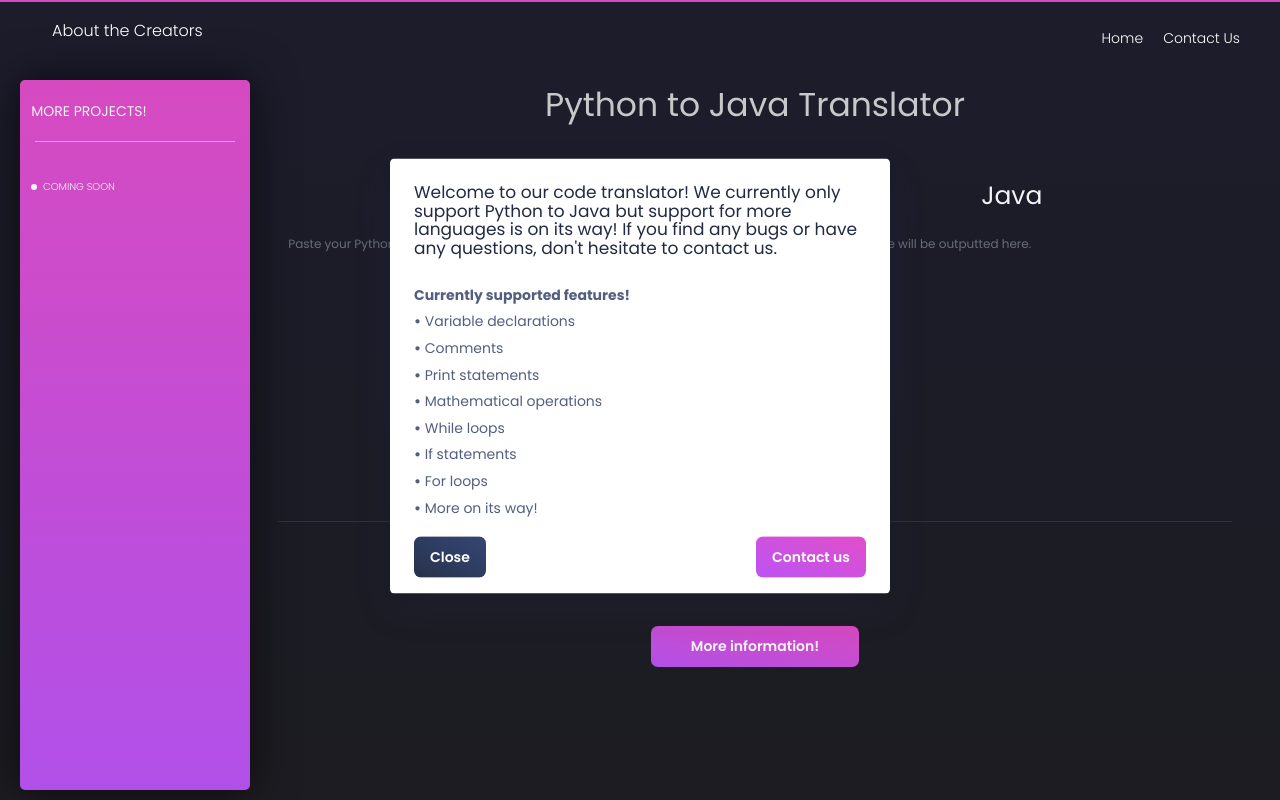
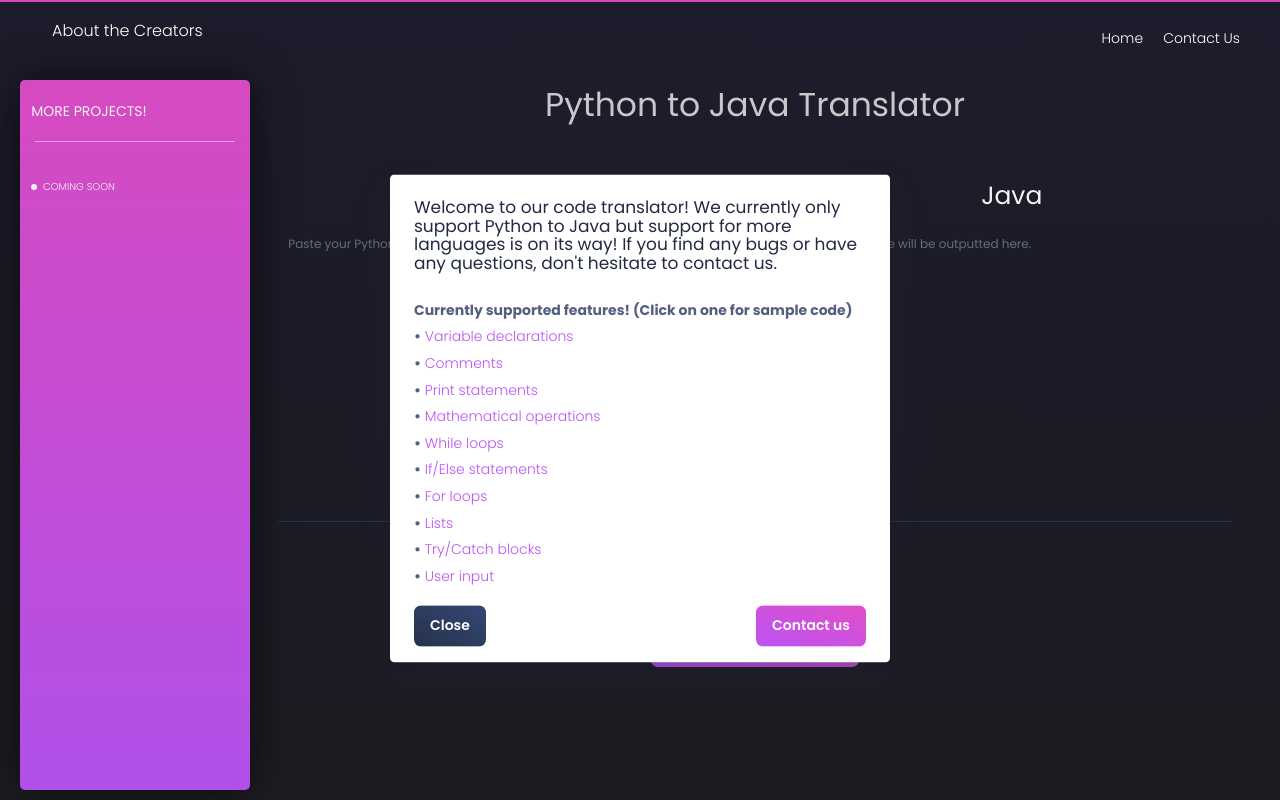
Before and after one commit to parkerswanson19/PythonJavaTranslator, a Django app: page /translator/ in a window 1280 px wide, after a click on "More information!". Run offline with Django 3.2, Linux system fonts and the light colour scheme; some libraries are stand-ins or nearby versions.

Commit message:
Started working on sample code segments and fixed some bugs

```diff
--- a/templates/translator.html
+++ b/templates/translator.html
@@ -94,7 +94,6 @@ Tip 2: you can also add an image using data-image tag
                                 <ul>
                                     <li>
                                         <div class="form-group">
-
                                             <label class="names">Python</label>
                                             <textarea id="input" name="content" rows="20" cols="80" class="form-control" placeholder="Paste your Python code here!" value="Mike">{{ code.input }}</textarea>
                                         </div>
@@ -150,16 +149,56 @@ Tip 2: you can also add an image using data-image tag
                                                                 }
                                                             </style>
                                                             <ul>
-                                                                <li><strong>Currently supported features!</strong></li>
-                                                                <li><strong>&#8226</strong> Variable declarations</li>
-                                                                <li><strong>&#8226</strong> Comments</li>
-                                                                <li><strong>&#8226</strong> Print statements</li>
-                                                                <li><strong>&#8226</strong> Mathematical operations</li>
-                                                                <li><strong>&#8226</strong> While loops</li>
-                                                                <li><strong>&#8226</strong> If statements</li>
-                                                                <li><strong>&#8226</strong> For loops</li>
-                                                                <li><strong>&#8226</strong> More on its way!</li>
+                                                                <li><strong>Currently supported features! (Click on one for sample code)</strong></li>
+                                                                <li><strong>&#8226</strong> <a href="#" onclick='variables()' data-dismiss="modal">Variable declarations</a></li>
+                                                                <li><strong>&#8226</strong> <a href="#" onclick='comments()' data-dismiss="modal">Comments</a></li>
+                                                                <li><strong>&#8226</strong> <a href="#" onclick='prints()' data-dismiss="modal">Print statements</a></li>
+                                                                <li><strong>&#8226</strong> <a href="#" onclick='math()' data-dismiss="modal">Mathematical operations</a></li>
+                                                                <li><strong>&#8226</strong> <a href="#" onclick='whiles()' data-dismiss="modal">While loops</a></li>
+                                                                <li><strong>&#8226</strong> <a href="#" onclick='ifElses()' data-dismiss="modal">If/Else statements</a></li>
+                                                                <li><strong>&#8226</strong> <a href="#" onclick='fors()' data-dismiss="modal">For loops</a></li>
+                                                                <li><strong>&#8226</strong> <a href="#" onclick='lists()' data-dismiss="modal">Lists</a></li>
+                                                                <li><strong>&#8226</strong> <a href="#" onclick='tryCatches()' data-dismiss="modal">Try/Catch blocks</a></li>
+                                                                <li><strong>&#8226</strong> <a href="#" onclick='userInput()' data-dismiss="modal">User input</a></li>
                                                             </ul>
+                                                            <script>
+                                                                function variables(){
+                                                                    var text = "name = \"Buckingham U. 'Bucky' Badger\"\nyearOfBirth = 1940\nheight = 6.1\nisBestMascot = True\nrivals = ['Goldy the Gopher', 'Biff the Wolverine', 'Cy the Cardinal']\n# Hit translate below!";
+                                                                    document.getElementById("input").value = text;
+                                                                }
+                                                                function comments(){
+                                                                    var text = "# This is a comment\n# Ugh, why does my CS teacher want me to add these all the time?\n# Hit translate below!";
+                                                                    document.getElementById("input").value = text;
+                                                                }
+                                                                function prints(){
+                                                                    var text = "print('Hello, world!')\nname = 'John Smith'\nprint('Hello, ' + name)\n# Hit translate below!";
+                                                                    document.getElementById("input").value = text;
+                                                                }
+                                                                function math(){
+                                                                    var text = "# How many cookies will each child get?\nnumOfCookies = 16\nnumOfChildren = 4\ncookiesPerChild = numOfCookies / numOfChildren\nprint('Each child gets ' + str(cookiesPerChild) + ' cookies.'\n# Hit translate below!";
+                                                                    document.getElementById("input").value = text;
+                                                                }
+                                                                function whiles(){
+                                                                    var text = "# Pyramid Printer\nnumOfRows = 5\nrowNum = 1\nwhile rowNum <= numOfRows:\n    numOfSpaces = numOfRows - rowNum\n    numOfStars = rowNum * 2 - 1\n    while numOfSpaces > 0:\n        print(' ', end='')\n        numOfSpaces -= 1\n    while numOfStars > 0:\n        print('*', end='')\n        numOfStars -= 1\n    print()\n    rowNum += 1";
+                                                                    document.getElementById("input").value = text;
+                                                                }
+                                                                function ifElses(){
+                                                                    var text = "grade = 5\nif grade <= 5:\n    print(\"You're in elementary school.\")\nelif grade <= 8:\n    print(\"You're in middle school.\")\nelif grade <= 12:\n    print(\"You're in high school.\")\nelse:\n    print(\"You're either in college or in the workforce.\")";
+                                                                    document.getElementById("input").value = text;
+                                                                }
+                                                                function fors(){
+                                                                    var text = "here the text that you want to input.";
+                                                                    document.getElementById("input").value = text;
+                                                                }
+                                                                function lists(){
+                                                                    var text = "here the text that you want to input.";
+                                                                    document.getElementById("input").value = text;
+                                                                }
+                                                                function tryCatches(){
+                                                                    var text = "here the text that you want to input.";
+                                                                    document.getElementById("input").value = text;
+                                                                }
+                                                                </script>
                                                         </div>
                                                     </div>
                                                     <div class="modal-footer">
```
Also changed, not shown: receiveInput/models.py (+13 -10 lines), receiveInput/pythonToJavaFunctionality.py (+14 -4 lines).
